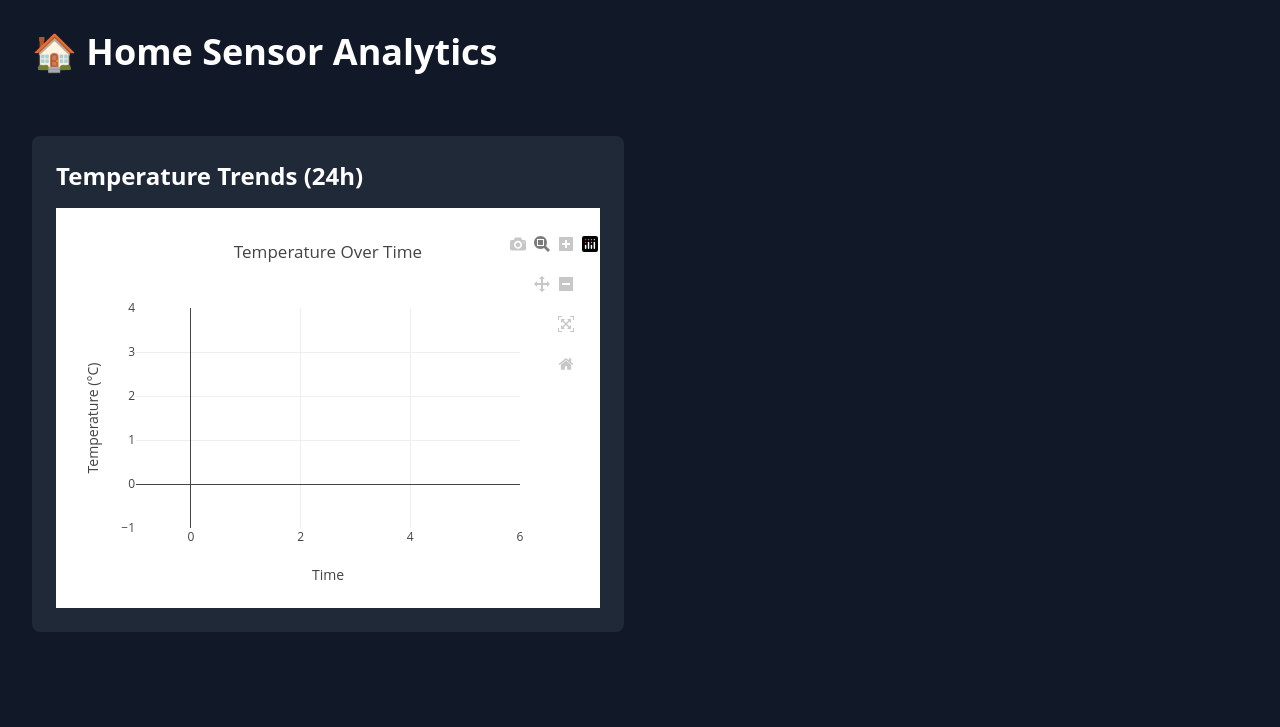
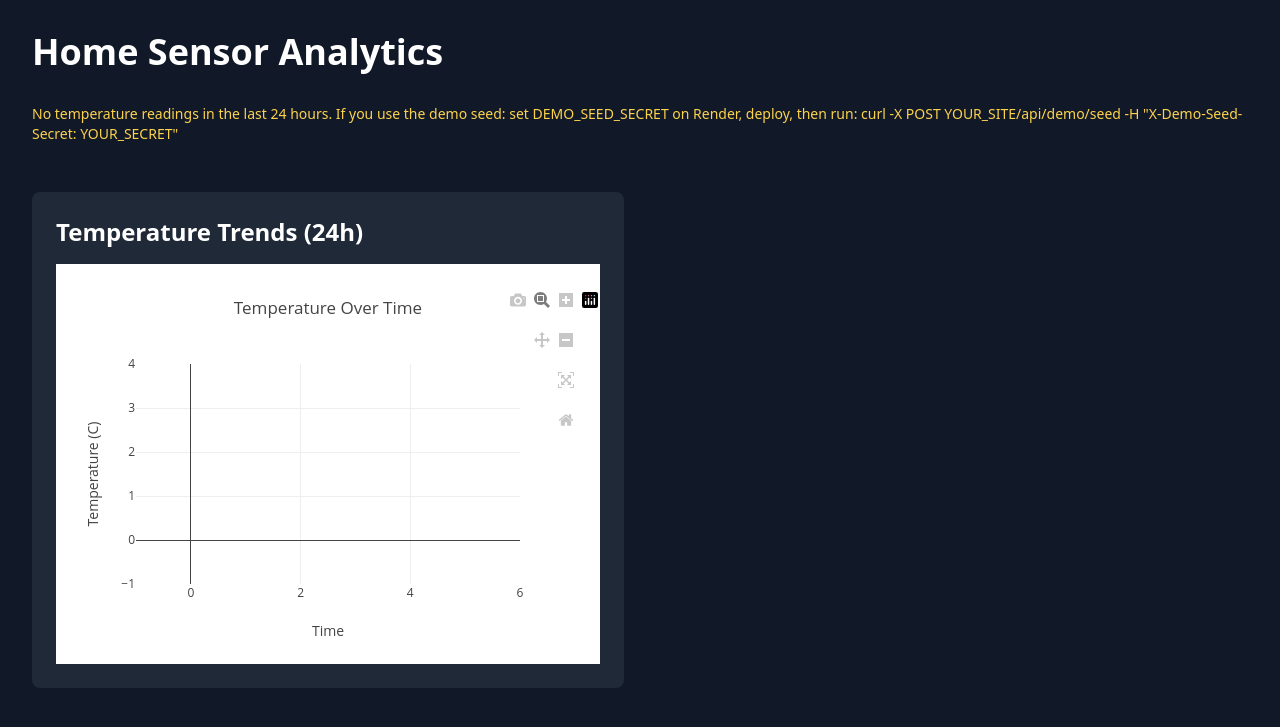
Before and after one commit to tejasgahallot026/Distributed-Home-Sensor-Analytics-Platform, a Flask app: page / in a window 1280 px wide. Shown: the top 727 px of the page. Run offline with Flask 3, Linux system fonts and the light colour scheme; data that the repository does not hold is empty; parts of the project's set-up code (start-up, migrations or seed data) failed here and were passed over; some libraries are stand-ins or nearby versions.

Commit message:
Fix chart API path, filters, and dashboard loading/errors

```diff
--- a/app/api.py
+++ b/app/api.py
@@ -7,6 +7,30 @@ import os
 import random
 
 api_bp = Blueprint('api', __name__)
+
+
+@api_bp.route('/chart-data', methods=['GET'])
+def chart_data():
+    cutoff = datetime.utcnow() - timedelta(hours=24)
+    recent_data = (
+        SensorReading.query.filter(
+            SensorReading.sensor_type == 'temperature',
+            SensorReading.timestamp >= cutoff,
+        )
+        .order_by(SensorReading.timestamp)
+        .all()
+    )
+    return jsonify(
+        [
+            {
+                'timestamp': r.timestamp.isoformat(),
+                'value': r.value,
+                'device_id': r.device_id,
+            }
+            for r in recent_data
+        ]
+    )
+
 
 @api_bp.route('/sensors/<device_id>', methods=['GET'])
 def get_sensor_data(device_id):
--- a/app/dashboard.py
+++ b/app/dashboard.py
@@ -1,26 +1,8 @@
-from flask import Blueprint, render_template, jsonify
-from app import db
-from app.models import SensorReading, DeviceStatus
-import plotly.graph_objs as go
-import plotly.utils
-from datetime import datetime, timedelta
+from flask import Blueprint, render_template
 
 dashboard_bp = Blueprint('dashboard', __name__)
+
 
 @dashboard_bp.route('/')
 def dashboard():
     return render_template('dashboard.html')
-
-@dashboard_bp.route('/api/chart-data')
-def chart_data():
-    # Recent temperature data for visualization
-    recent_data = SensorReading.query.filter(
-        SensorReading.sensor_type == 'temperature',
-        SensorReading.timestamp > datetime.utcnow() - timedelta(hours=24)
-    ).order_by(SensorReading.timestamp).all()
-
-    return jsonify([{
-        'timestamp': r.timestamp.isoformat(),
-        'value': r.value,
-        'device_id': r.device_id
-    } for r in recent_data])
--- a/templates/dashboard.html
+++ b/templates/dashboard.html
@@ -2,12 +2,14 @@
 <html>
 <head>
     <title>Home Sensor Dashboard</title>
-    <script src="https://cdn.plot.ly/plotly-latest.min.js"></script>
+    <script src="https://cdn.plot.ly/plotly-2.35.2.min.js" charset="utf-8"></script>
     <script src="https://cdn.tailwindcss.com"></script>
 </head>
 <body class="bg-gray-900 text-white">
     <div class="container mx-auto p-8">
-        <h1 class="text-4xl font-bold mb-8">🏠 Home Sensor Analytics</h1>
+        <h1 class="text-4xl font-bold mb-8">Home Sensor Analytics</h1>
+
+        <p id="chart-status" class="mb-4 text-sm text-gray-400 hidden"></p>
 
         <div class="grid grid-cols-1 md:grid-cols-2 lg:grid-cols-3 gap-6 mb-8">
             <!-- Device Status Cards -->
@@ -22,22 +24,52 @@
     </div>
 
     <script>
-        // Fetch and render chart data
+        const statusEl = document.getElementById('chart-status');
+
+        function showStatus(msg, isError) {
+            statusEl.textContent = msg;
+            statusEl.classList.remove('hidden', 'text-red-400', 'text-gray-400', 'text-amber-300');
+            statusEl.classList.add(isError ? 'text-red-400' : 'text-amber-300');
+        }
+
         fetch('/api/chart-data')
-            .then(response => response.json())
-            .then(data => {
+            .then(function (response) {
+                if (!response.ok) {
+                    throw new Error('HTTP ' + response.status + ' loading chart data');
+                }
+                return response.json();
+            })
+            .then(function (data) {
+                if (!Array.isArray(data)) {
+                    throw new Error('Chart API did not return a JSON array');
+                }
+                if (data.length === 0) {
+                    showStatus(
+                        'No temperature readings in the last 24 hours. If you use the demo seed: set DEMO_SEED_SECRET on Render, deploy, then run: curl -X POST YOUR_SITE/api/demo/seed -H "X-Demo-Seed-Secret: YOUR_SECRET"',
+                        false
+                    );
+                } else {
+                    statusEl.classList.add('hidden');
+                }
                 const traces = [{
-                    x: data.map(d => new Date(d.timestamp)),
-                    y: data.map(d => d.value),
+                    x: data.map(function (d) { return new Date(d.timestamp); }),
+                    y: data.map(function (d) { return d.value; }),
                     type: 'scatter',
                     mode: 'lines+markers',
-                    name: 'Temperature (°C)'
+                    name: 'Temperature (C)'
                 }];
-
                 Plotly.newPlot('temp-chart', traces, {
                     title: 'Temperature Over Time',
                     xaxis: { title: 'Time' },
-                    yaxis: { title: 'Temperature (°C)' }
+                    yaxis: { title: 'Temperature (C)' }
+                });
+            })
+            .catch(function (err) {
+                showStatus('Could not load chart: ' + err.message, true);
+                Plotly.newPlot('temp-chart', [], {
+                    title: 'Temperature Over Time',
+                    xaxis: { title: 'Time' },
+                    yaxis: { title: 'Temperature (C)' }
                 });
             });
     </script>
```
